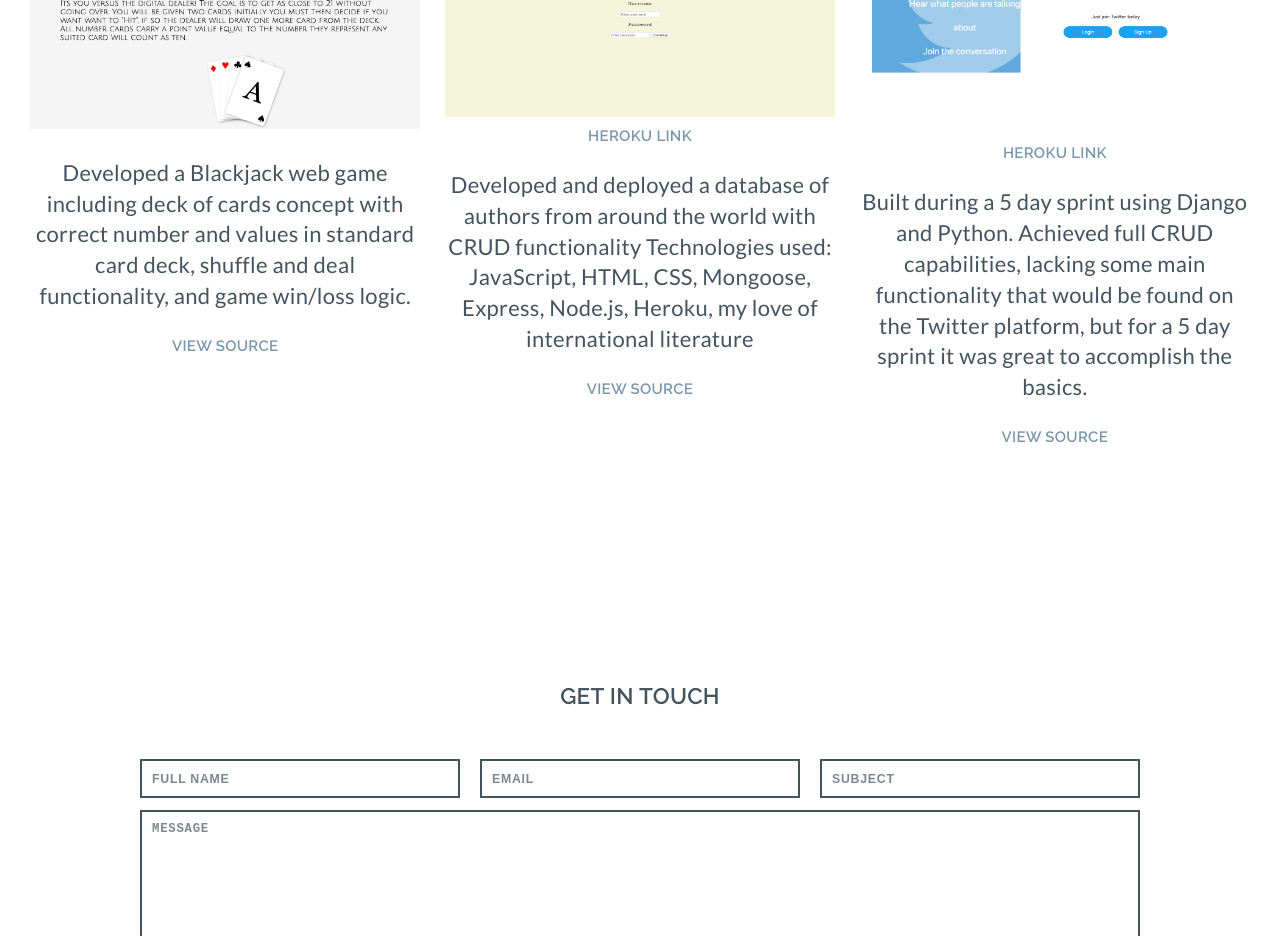
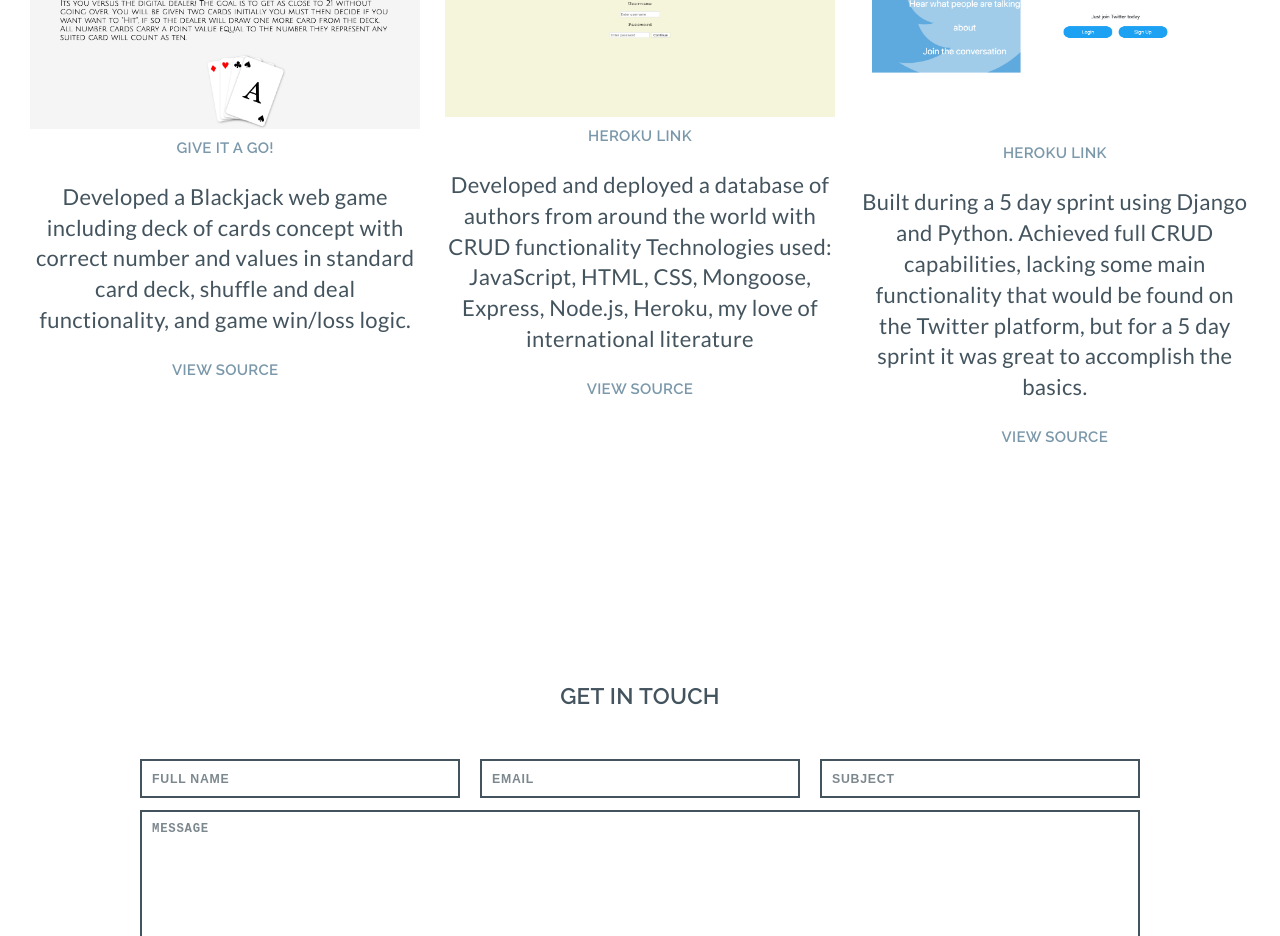
Before and after one commit to serrayon/Portfolio, a React (Create React App) app: page / in a window 1280 px wide. Shown: the part 1520-2456 px from the top of the page. Built offline with nearby package versions, Linux system fonts and the light colour scheme.

Commit message:
added link for black jack and target blank

```diff
--- a/src/components/Landing/Projects/Projects.js
+++ b/src/components/Landing/Projects/Projects.js
@@ -15,6 +15,7 @@ const Projects = () => {
   <h3>Black Jack</h3>
     <img src={project1} alt="Landing screen for game" />
     <div>
+    <a href="https://master.d2iw13smmc9pb.amplifyapp.com/" target="_blank">Give it a go!</a>
       <p className='p3'>Developed a Blackjack web game including deck of cards concept with correct number and values in standard card deck, shuffle and deal functionality, and game win/loss logic.</p>
       <a href="https://github.com/serrayon/Black-Jack" >View Source</a>
     </div>
```
